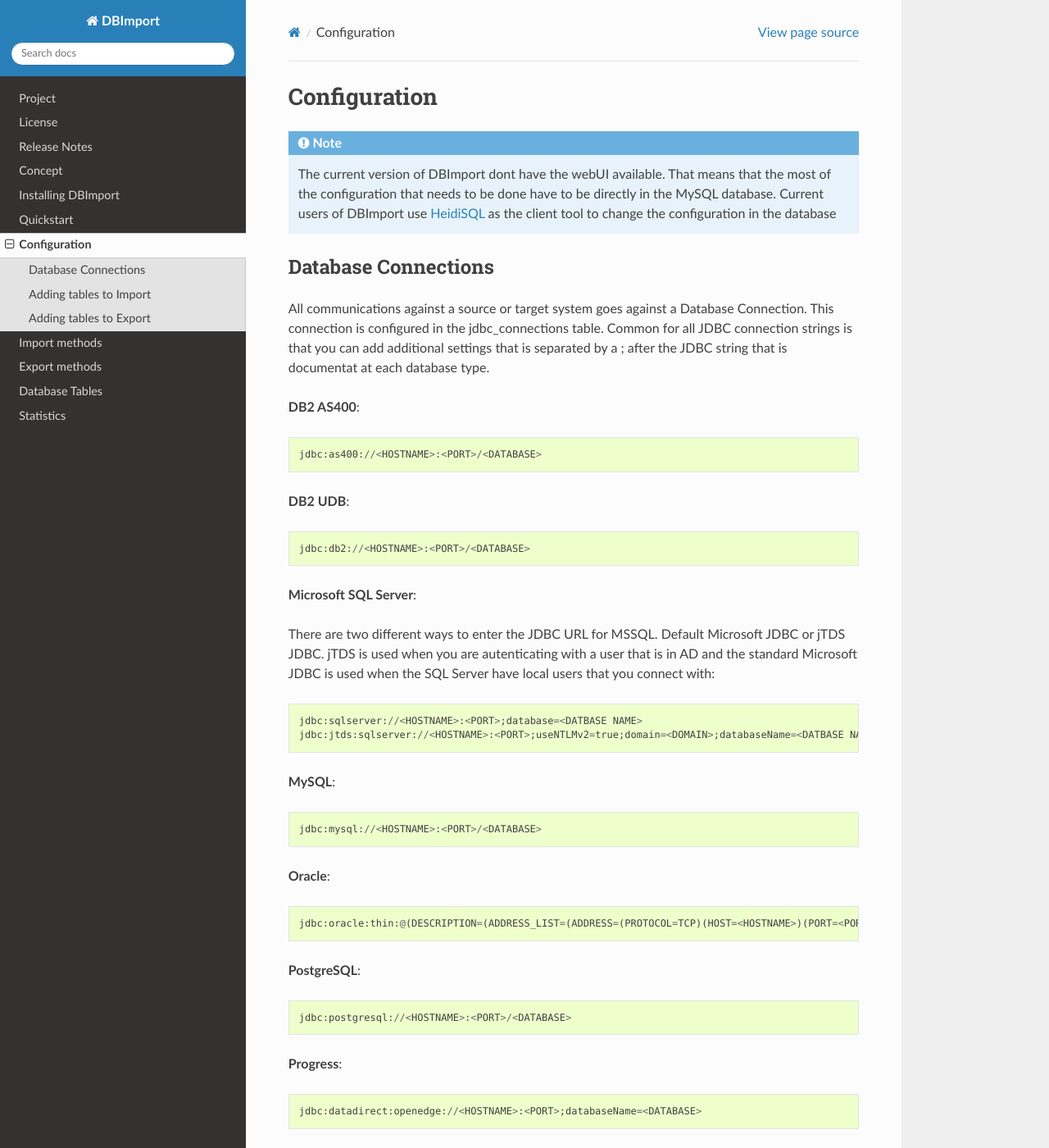
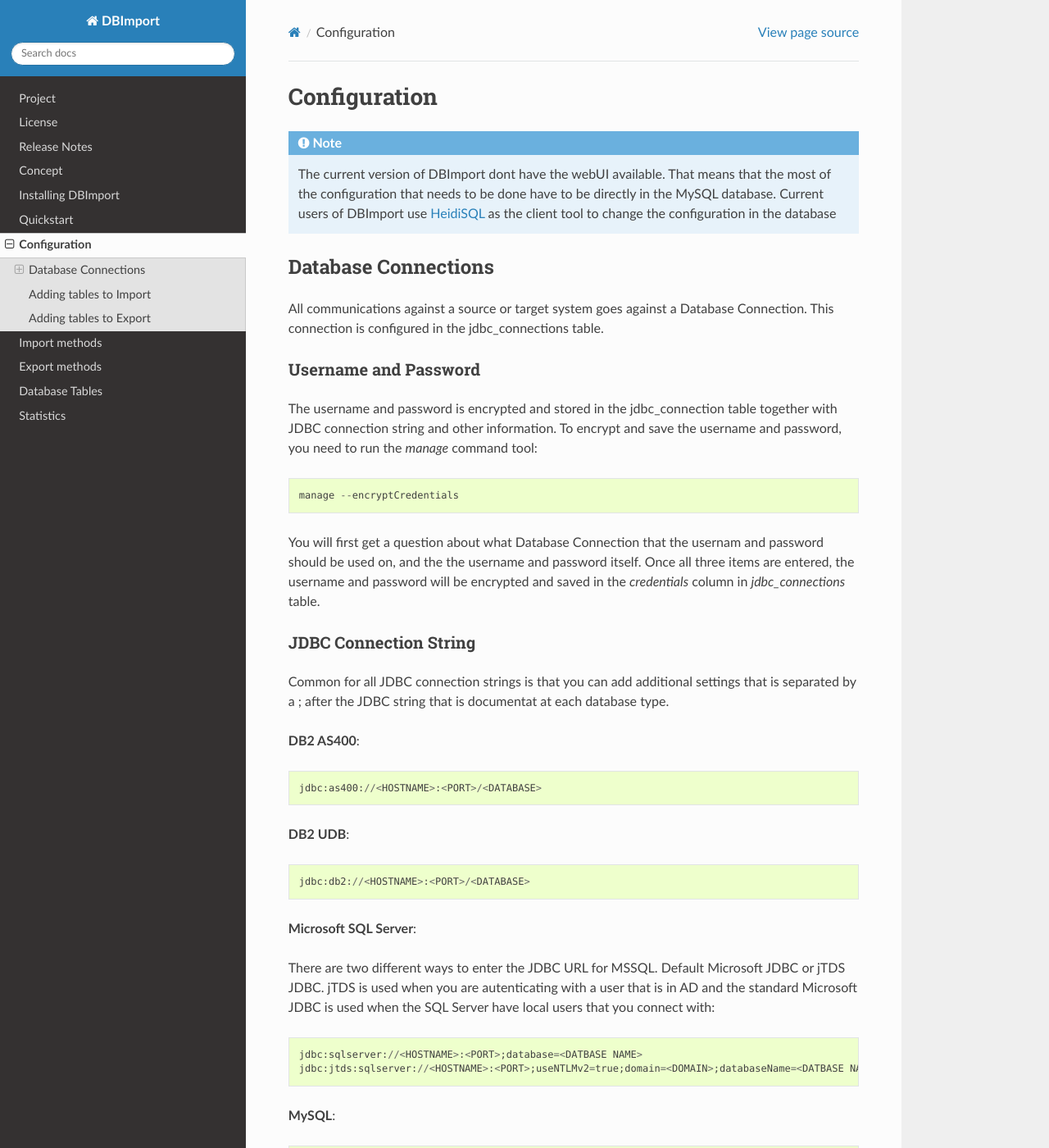
Before and after one commit to Middlecon/DBImport, a Sphinx documentation site: the page built from docs/configuration.rst, in a window 1280 px wide and 1400 px high. Shown: the whole window at 82% size. Built offline with Sphinx 7.4.7 and the Read the Docs theme 2.0.0, drawn with Linux system fonts in a browser that asks for light colours; some of the changed text lies outside the part shown.

Commit message:
Configuration documentation

```diff
--- a/docs/configuration.rst
+++ b/docs/configuration.rst
@@ -8,7 +8,22 @@
 Database Connections
 --------------------
 
-All communications against a source or target system goes against a Database Connection. This connection is configured in the jdbc_connections table. Common for all JDBC connection strings is that you can add additional settings that is separated by a ; after the JDBC string that is documentat at each database type.
+All communications against a source or target system goes against a Database Connection. This connection is configured in the jdbc_connections table.
+
+Username and Password
+^^^^^^^^^^^^^^^^^^^^^
+
+The username and password is encrypted and stored in the jdbc_connection table together with JDBC connection string and other information. To encrypt and save the username and password, you need to run the *manage* command tool::
+
+    manage --encryptCredentials
+
+You will first get a question about what Database Connection that the usernam and password should be used on, and the the username and password itself. Once all three items are entered, the username and password will be encrypted and saved in the *credentials* column in *jdbc_connections* table.
+
+
+JDBC Connection String
+^^^^^^^^^^^^^^^^^^^^^^
+
+Common for all JDBC connection strings is that you can add additional settings that is separated by a ; after the JDBC string that is documentat at each database type.
 
 
 **DB2 AS400**::
@@ -41,6 +56,14 @@
 **Progress**::
 
     jdbc:datadirect:openedge://<HOSTNAME>:<PORT>;databaseName=<DATABASE>
+
+
+Testing connection
+^^^^^^^^^^^^^^^^^^
+
+After the Database Connection is created, JDBC string is entered and username/password is encrypted and saved, you are ready to test the connection to make sure that DBImport can connect to the remote database.::
+
+    ./manage --testConnection -a <DATABASE CONNECTION>
 
 
 Adding tables to Import
```
